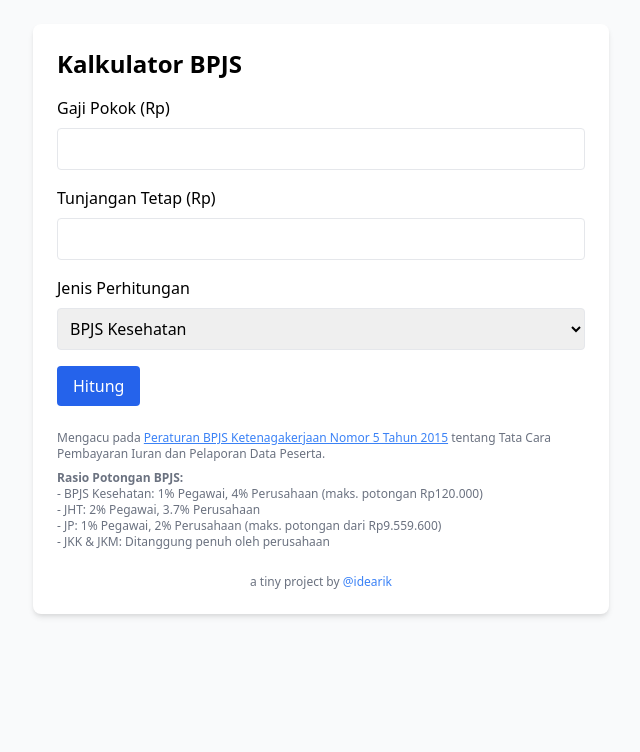
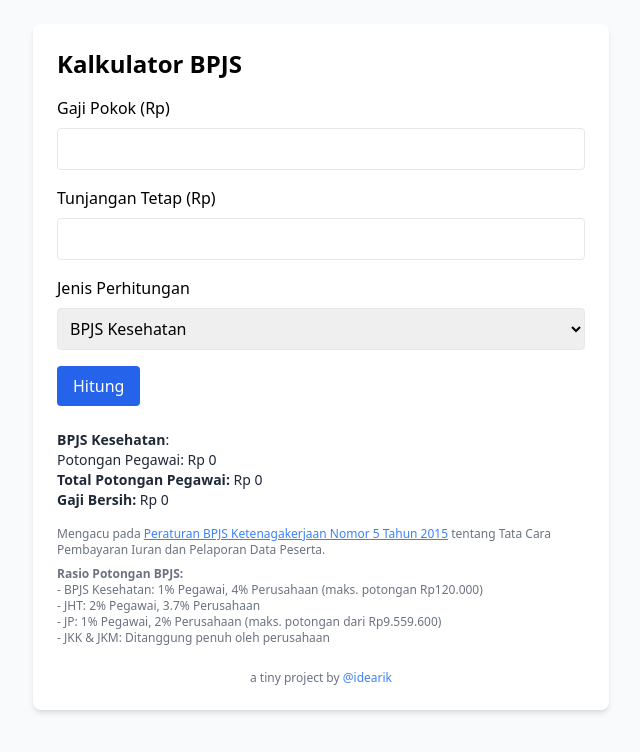
Before and after one commit to idearik/bpjs-kalkulator, a plain HTML site: page index.html in a window 1280 px wide. Both pictures are taken after a click on the button "Hitung". Shown: the whole page, without its empty margins (319-959 px from the left). Drawn offline with nearby package versions, Linux system fonts and the light colour scheme.

Commit message:
Update index.html

```diff
--- a/index.html
+++ b/index.html
@@ -19,17 +19,21 @@
       const gaji = parseFloat(document.getElementById("gaji").value) || 0;
       const tunjangan = parseFloat(document.getElementById("tunjangan").value) || 0;
       const jenis = document.getElementById("jenis").value;
-      const totalGaji = gaji + tunjangan;
+      let totalGaji = gaji + tunjangan;
+      // Validasi jika tunjangan sangat besar dibanding gaji pokok
+      if (gaji > 0 && tunjangan / gaji > 3) {
+        alert("Perhatian: Tunjangan tetap jauh lebih besar dari gaji pokok. Pastikan proporsinya wajar sesuai ketentuan BPJS.");
+      }
 
       const batasAtasKesehatan = 120000;
-      const dasarKesehatan = Math.min(totalGaji, batasAtasKesehatan);
-      const kesehatan = dasarKesehatan * 0.05;
-      const kesehatanPegawai = dasarKesehatan * 0.01;
+      const dasarKesehatan = Math.min(totalGaji, 12000000);
+      const kesehatan = Math.min(dasarKesehatan * 0.05, 120000);
+      const kesehatanPegawai = Math.min(dasarKesehatan * 0.01, 120000);
 
       const jhtPerusahaan = totalGaji * 0.037;
       const jhtPegawai = totalGaji * 0.02;
 
-      const const batasAtasJP = 9559600;
+      const batasAtasJP = 9559600;
       const dasarJP = Math.min(totalGaji, batasAtasJP);
       const jpPerusahaan = dasarJP * 0.02;
       const jpPegawai = dasarJP * 0.01;
```
